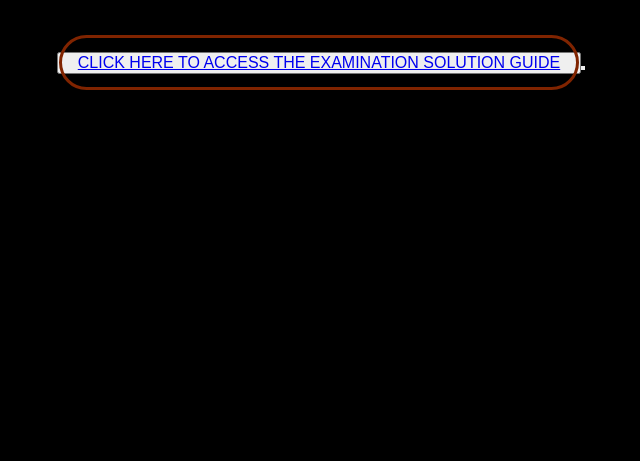
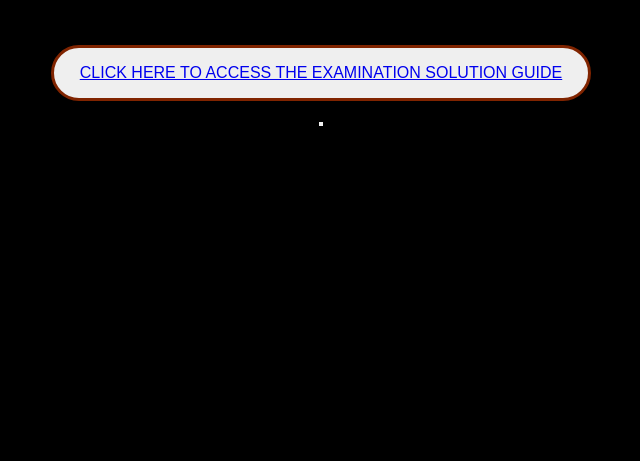
Before and after one commit to Ernest-Ahorgah/Exams-solution-guide, a plain HTML site: page index.html in a window 1280 px wide. Shown: the part 339-800 px from the top of the page, without its empty margins (319-959 px from the left). Drawn offline with Linux system fonts and the light colour scheme.

Commit message:
Update index.html

```diff
--- a/index.html
+++ b/index.html
@@ -20,7 +20,7 @@
   </div>
 
   <p class="text">
-    <button ><a href="Exams solution guide.pdf" target="_blanck" id="btn">CLICK HERE TO ACCESS THE EXAMINATION SOLUTION GUIDE</a><button>
+    <button id="btn"><a href="Exams solution guide.pdf" target="_blanck">CLICK HERE TO ACCESS THE EXAMINATION SOLUTION GUIDE</a><button>
   </p>
 </div>
 </body>
```
